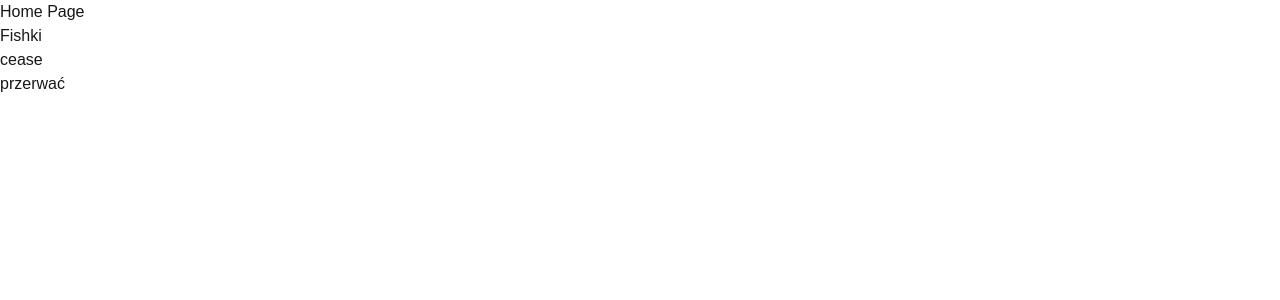
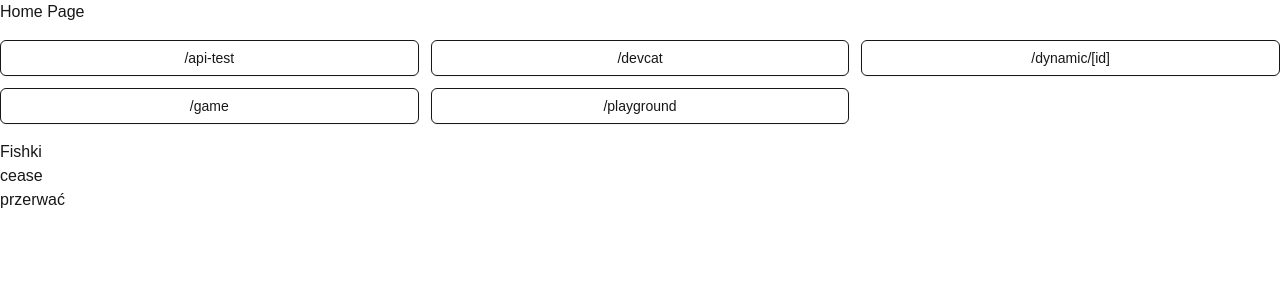
Before and after one commit to KrysOlechowski/next-16, a Next.js app: page / in a window 1280 px wide. Shown: the top 300 px of the page. Built offline with nearby package versions, Linux system fonts and the light colour scheme.

Commit message:
add buttons on hp

```diff
--- a/src/app/page.tsx
+++ b/src/app/page.tsx
@@ -1,10 +1,29 @@
 import { FishkaContainer } from "@/components/fishki/Fishka_Container";
 import Image from "next/image";
+import Link from "next/link";
+import { Button } from "@/components/ui/button";
 
 export default function Home() {
   return (
     <div>
       Home Page
+      <div className="my-4 grid grid-cols-1 sm:grid-cols-2 lg:grid-cols-3 gap-3">
+        <Button asChild variant="outline">
+          <Link href="/api-test">/api-test</Link>
+        </Button>
+        <Button asChild variant="outline">
+          <Link href="/devcat">/devcat</Link>
+        </Button>
+        <Button asChild variant="outline">
+          <Link href="/dynamic/1">/dynamic/[id]</Link>
+        </Button>
+        <Button asChild variant="outline">
+          <Link href="/game">/game</Link>
+        </Button>
+        <Button asChild variant="outline">
+          <Link href="/playground">/playground</Link>
+        </Button>
+      </div>
       <div>
         <h1>Fishki</h1>
         <div>
```
